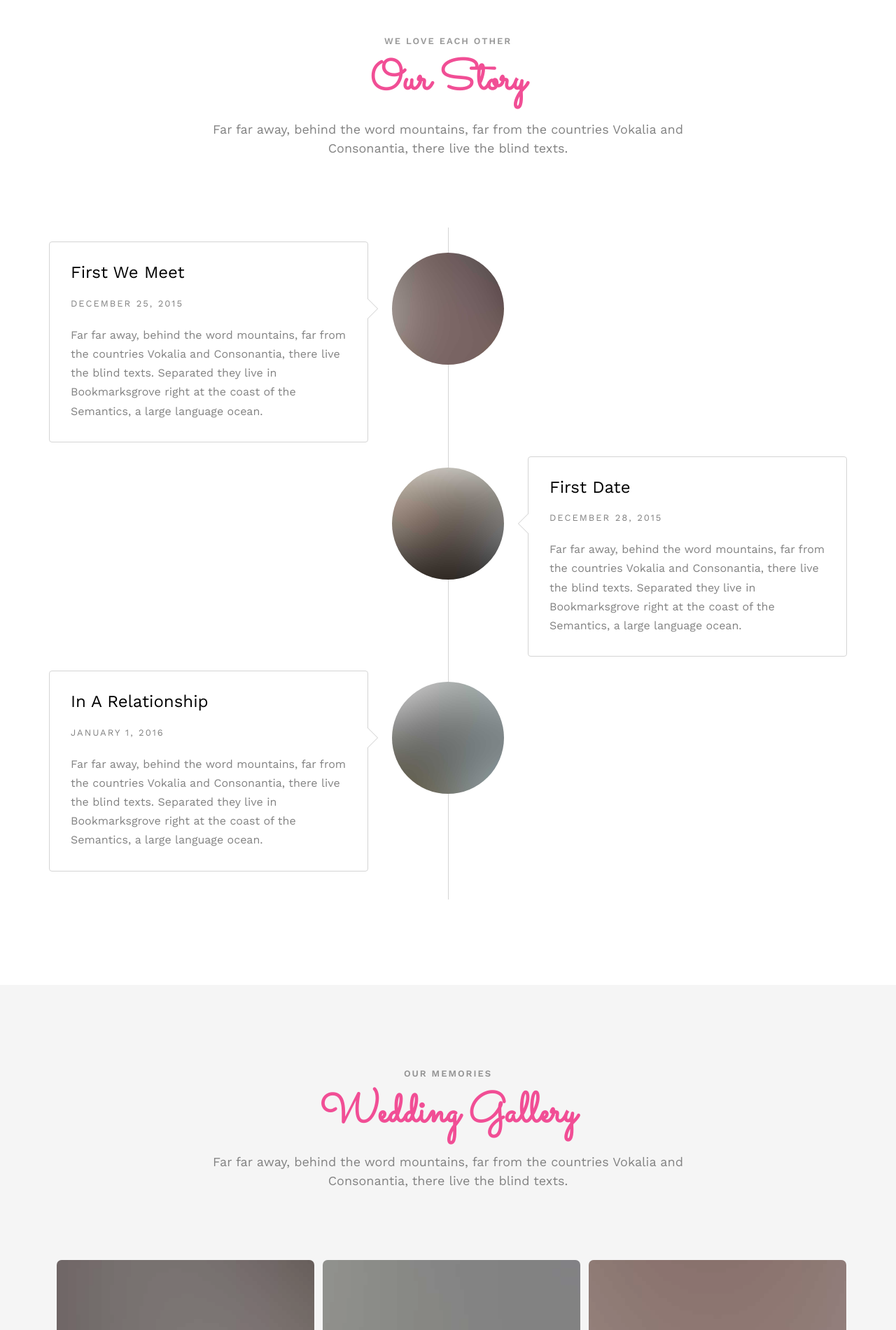
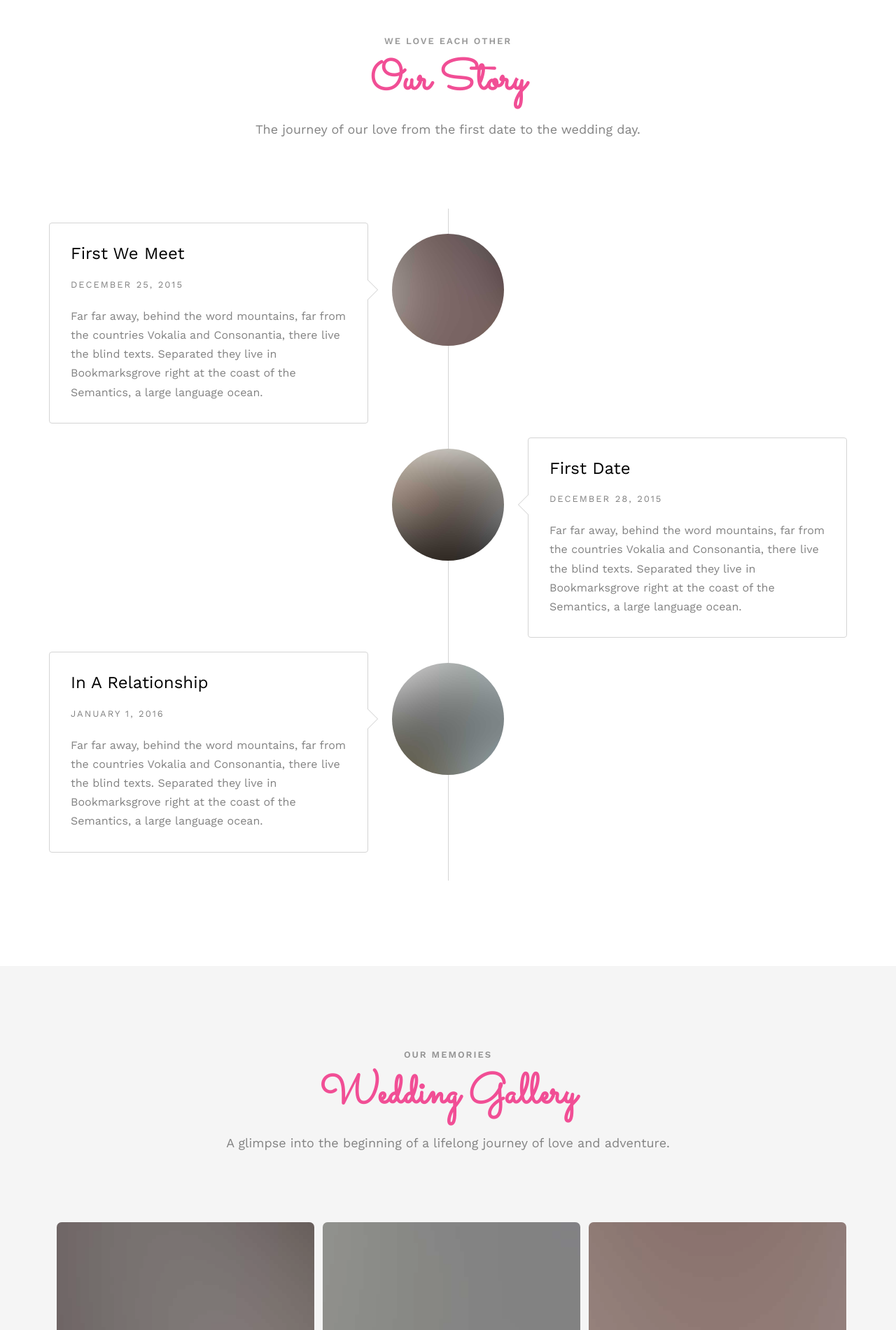
Before and after one commit to priyanshu92/appu-kinny, a plain HTML site: page index.html in a window 1280 px wide. Shown: the part 2497-4397 px from the top of the page at 70% size. Drawn offline with nearby package versions, Linux system fonts and the light colour scheme; some packages are replaced by stand-ins of ours; files whose address does not match are found by name.

Commit message:
Update subtexts

```diff
--- a/index.html
+++ b/index.html
@@ -219,8 +219,7 @@
               <span>We Love Each Other</span>
               <h2>Our Story</h2>
               <p>
-                Far far away, behind the word mountains, far from the countries Vokalia and
-                Consonantia, there live the blind texts.
+                The journey of our love from the first date to the wedding day.
               </p>
             </div>
           </div>
@@ -297,8 +296,7 @@
               <span>Our Memories</span>
               <h2>Wedding Gallery</h2>
               <p>
-                Far far away, behind the word mountains, far from the countries Vokalia and
-                Consonantia, there live the blind texts.
+                A glimpse into the beginning of a lifelong journey of love and adventure.
               </p>
             </div>
           </div>
```
